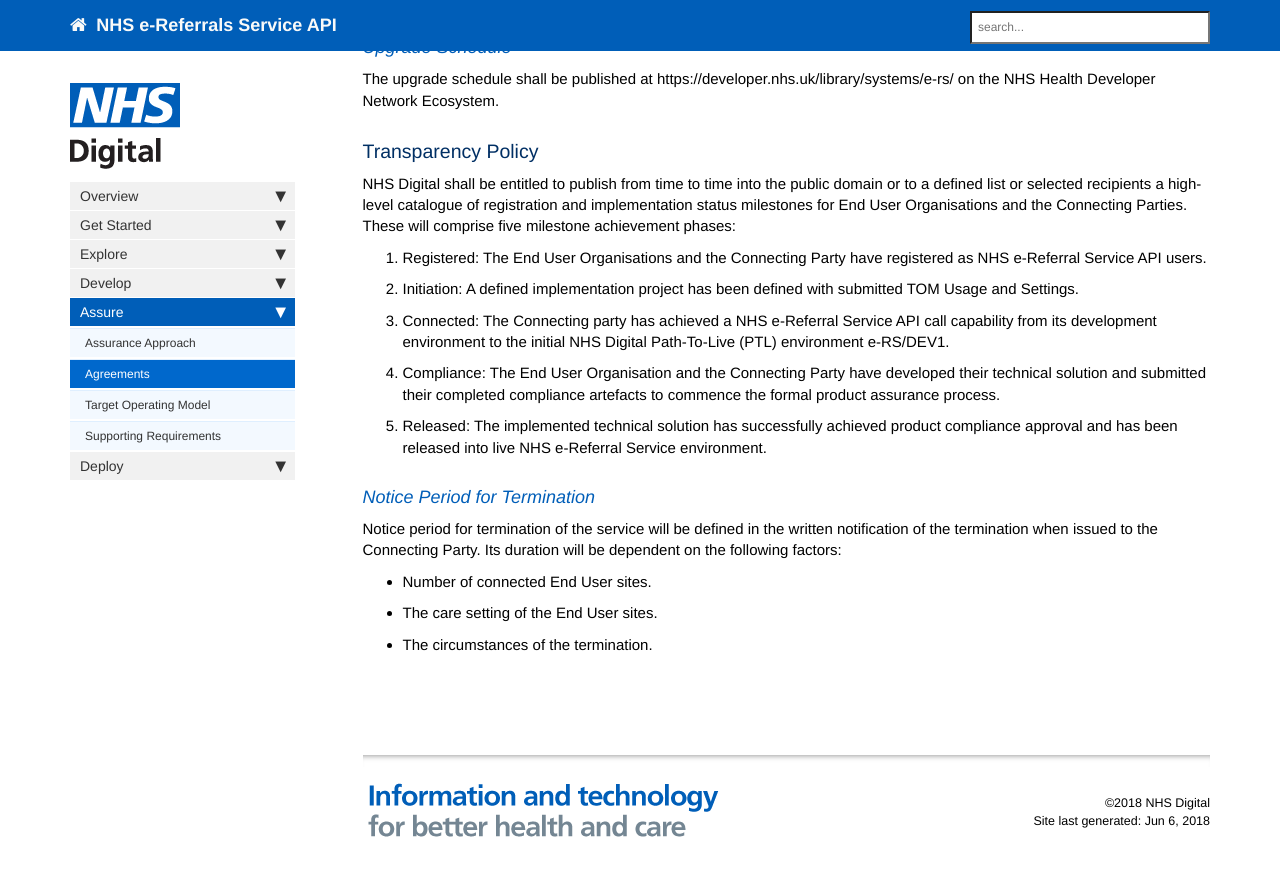
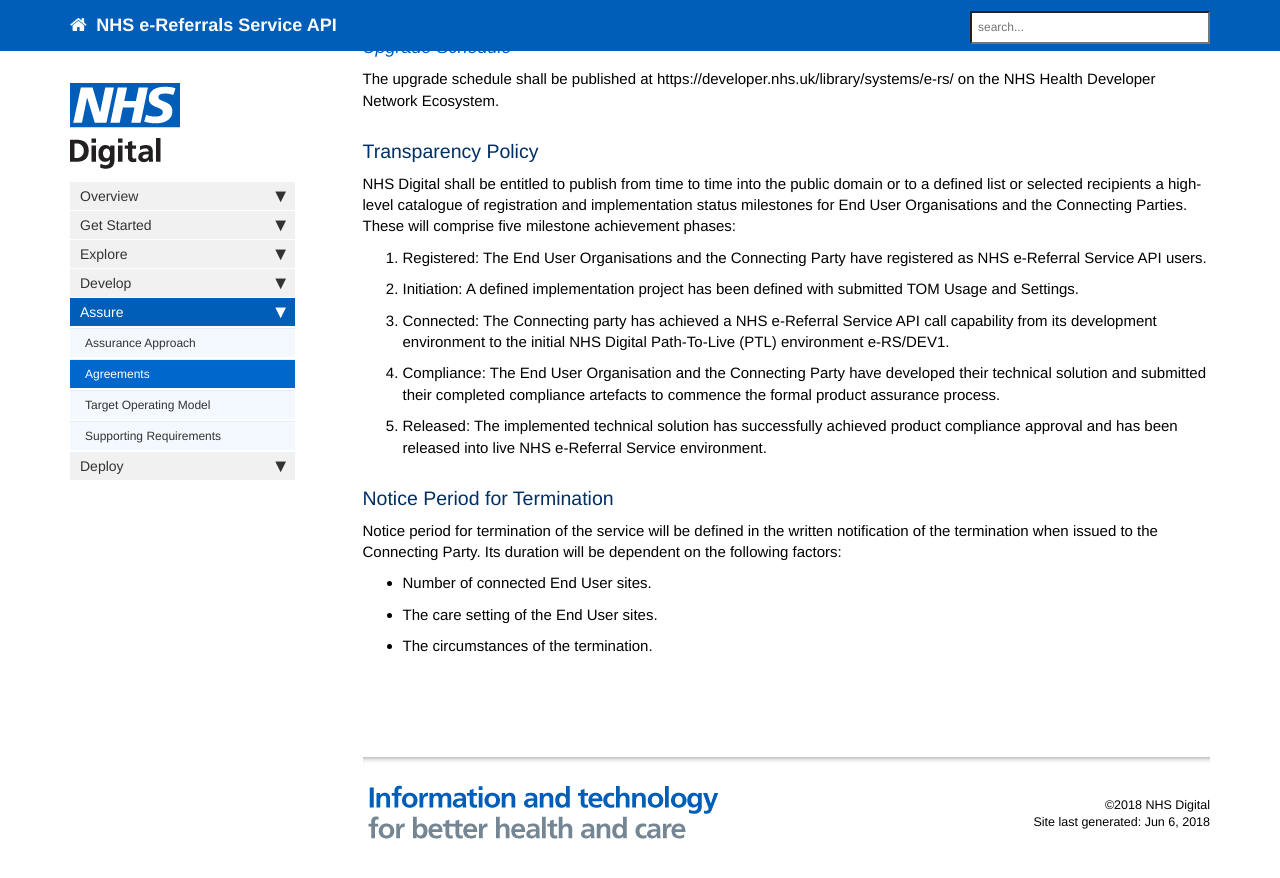
Before and after one commit to wurble369/websitetest, a Jekyll site: the page built from pages/assure/assure_agreements.md, in a window 1280 px wide and 900 px high, scrolled down 1874 px. Shown: the top 878 px of the window. Built offline with Jekyll 4.4.1, drawn with Linux system fonts in a browser that asks for light colours; nearby versions of some CDN libraries; comment, search, counter and statistics services are not loaded.

Commit message:
Wrong header

```diff
--- a/pages/assure/assure_agreements.md
+++ b/pages/assure/assure_agreements.md
@@ -87,7 +87,7 @@ NHS Digital shall be entitled to publish from time to time into the public domai
 4. Compliance: The End User Organisation and the Connecting Party have developed their technical solution and submitted their completed compliance artefacts to commence the formal product assurance process.
 5. Released: The implemented technical solution has successfully achieved product compliance approval and has been released into live NHS e-Referral Service environment.
 
-#### Notice Period for Termination
+### Notice Period for Termination
 
 Notice period for termination of the service will be defined in the written notification of the termination when issued to the Connecting Party. Its duration will be dependent on the following factors:
 
```
